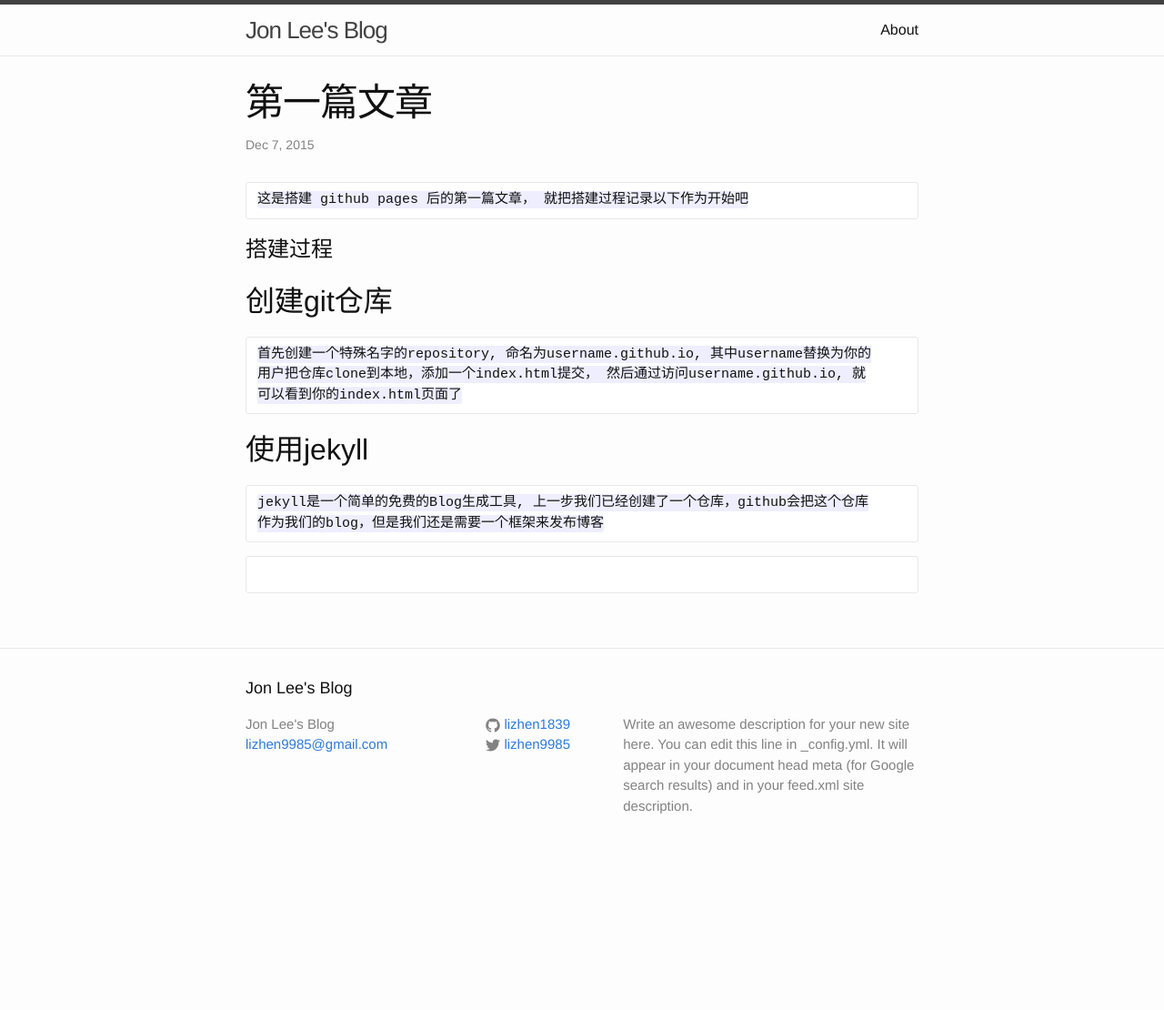
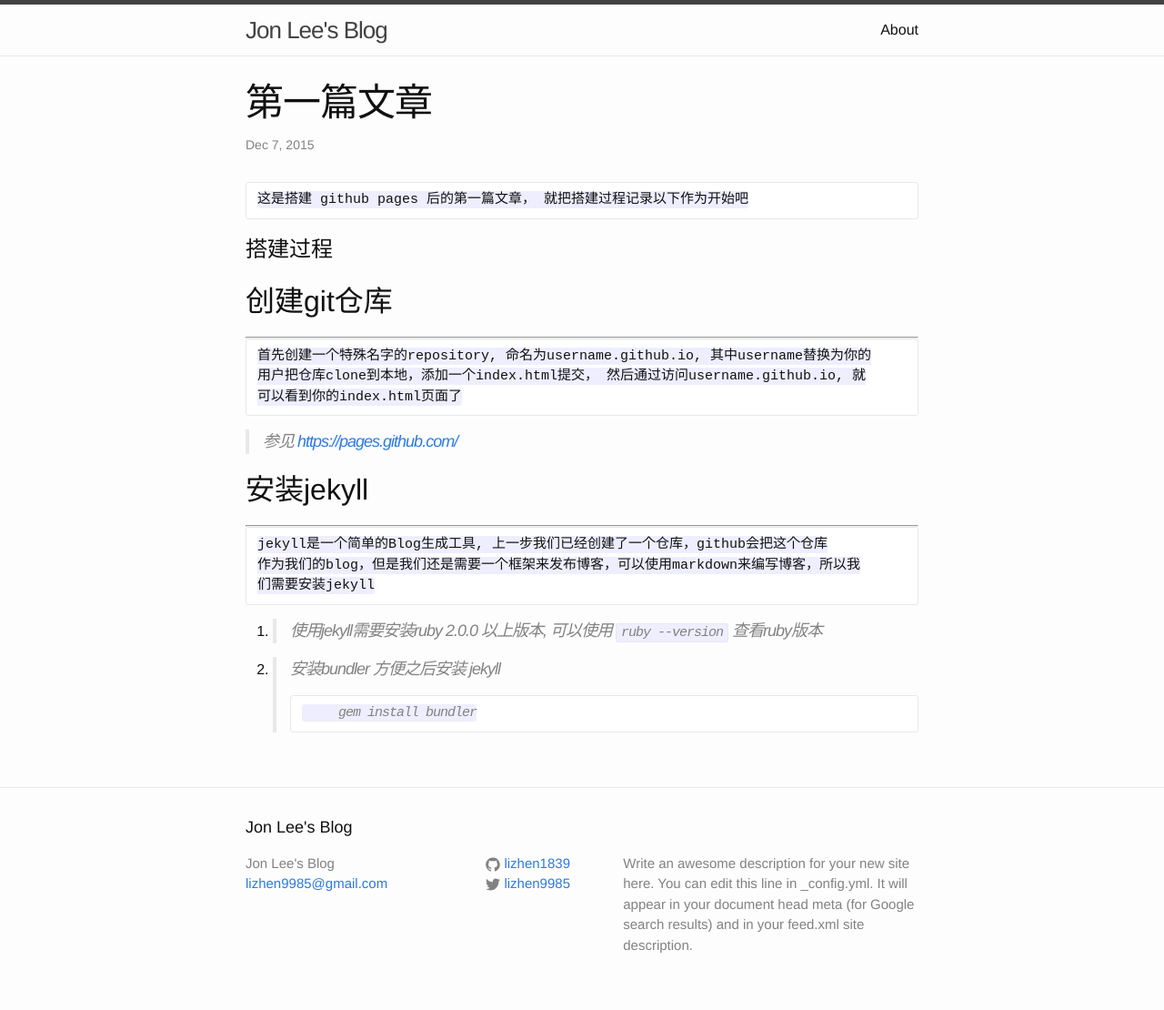
Before and after one commit to lizhen1839/lizhen1839.github.io, a Jekyll site: the page built from _posts/2015-12-07-第一篇文章.markdown, in a window 1280 px wide. Shown: the whole page at 91% size. Built offline with Jekyll 4.4.1, drawn with Linux system fonts in a browser that asks for light colours; Markdown is read by kramdown in place of the engine named in the settings; before the commit the page ends 957 px from its top, so only the background shows below that.

Commit message:
增加第一篇文章内容

````diff
--- a/_posts/2015-12-07-第一篇文章.markdown
+++ b/_posts/2015-12-07-第一篇文章.markdown
@@ -7,18 +7,25 @@
 
 # 搭建过程
 
+
 ## 创建git仓库
+***
 
     首先创建一个特殊名字的repository, 命名为username.github.io, 其中username替换为你的
     用户把仓库clone到本地，添加一个index.html提交， 然后通过访问username.github.io, 就
     可以看到你的index.html页面了
 
-## 使用jekyll
+> 参见 <https://pages.github.com/>
 
-    jekyll是一个简单的免费的Blog生成工具, 上一步我们已经创建了一个仓库，github会把这个仓库
-    作为我们的blog，但是我们还是需要一个框架来发布博客
+## 安装jekyll
+***
+    jekyll是一个简单的Blog生成工具, 上一步我们已经创建了一个仓库，github会把这个仓库
+    作为我们的blog，但是我们还是需要一个框架来发布博客，可以使用markdown来编写博客，所以我
+    们需要安装jekyll
 
+1. > 使用jekyll需要安装ruby 2.0.0 以上版本, 可以使用 `ruby --version` 查看ruby版本
 
-```
-
-```
+2. > 安装bundler 方便之后安装 jekyll
+    ```
+        gem install bundler
+    ```
````
